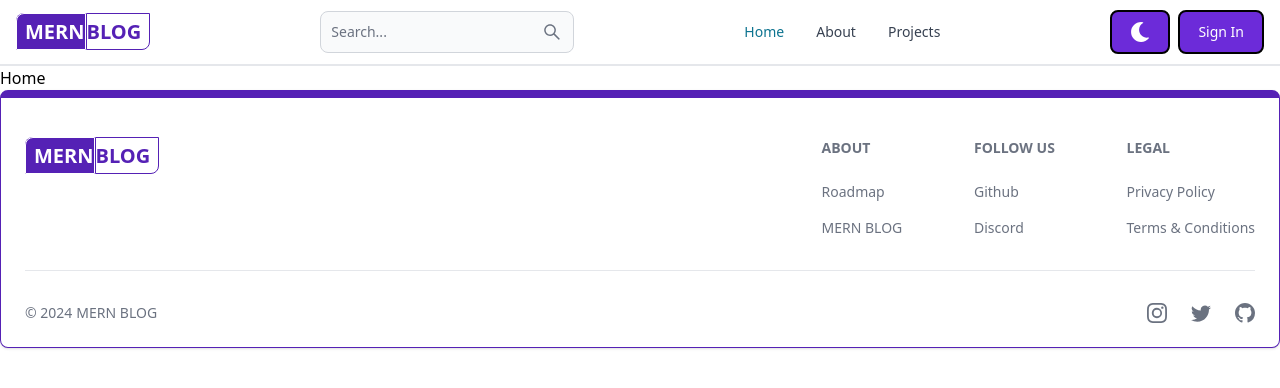
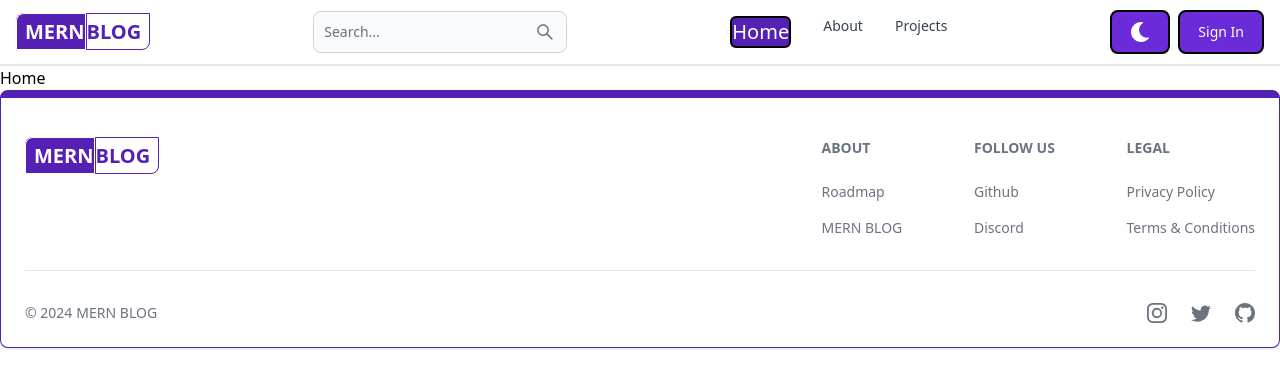
Before and after one commit to vamshi-2003/blog-website, a React (Vite) app in the folder client/: page / in a window 1280 px wide. Shown: the top 388 px of the page. Built offline with nearby package versions, Linux system fonts and the light colour scheme; no server answers.

Commit message:
small changes in header navbar

```diff
--- a/client/src/components/Header.jsx
+++ b/client/src/components/Header.jsx
@@ -57,9 +57,21 @@ export default function Header() {
         <Navbar.Toggle />
       </div>
       <Navbar.Collapse>
-        <Navbar.Link active={path === "/" }as={'div'}><Link to='/'>Home</Link></Navbar.Link>
-        <Navbar.Link active={path === "/about"}as={'div'}><Link to='/about'>About</Link></Navbar.Link>
-        <Navbar.Link active={path === "/projects"}as={'div'}><Link to='/projects'>Projects</Link></Navbar.Link>
+        <Navbar.Link active={path === "/" }as={'div'}
+        className={` rounded-md focus:outline-none focus:ring-2 focus:ring-offset-2
+        ${path === '/' ? 'text-white bg-purple-800  md:text-xl md:border-black md:border-2 md:text-white md:bg-purple-800' : 'md:hover:text-xl md:hover:text-purple-950 md:hover:border-purple-950 md:hover:border-b-2 '
+        }`}
+        ><Link to='/'>Home</Link></Navbar.Link>
+        <Navbar.Link active={path === "/about"}as={'div'}
+        className={` rounded-md focus:outline-none focus:ring-2 focus:ring-offset-2
+        ${path === '/about' ? 'text-white bg-purple-800  md:text-xl md:border-black md:border-2 md:text-white md:bg-purple-800' : 'md:hover:text-xl md:hover:text-purple-950 md:hover:border-purple-950 md:hover:border-b-2 '
+        }`}
+        ><Link to='/about'>About</Link></Navbar.Link>
+        <Navbar.Link active={path === "/projects"}as={'div'}
+        className={` rounded-md focus:outline-none focus:ring-2 focus:ring-offset-2
+        ${path === '/projects' ? 'text-white bg-purple-800  md:text-xl md:border-black md:border-2 md:text-white md:bg-purple-800' : 'md:hover:text-xl md:hover:text-purple-950 md:hover:border-purple-950 md:hover:border-b-2 '
+        }`}
+        ><Link to='/projects'>Projects</Link></Navbar.Link>
       </Navbar.Collapse>
     </Navbar>
   )
```
